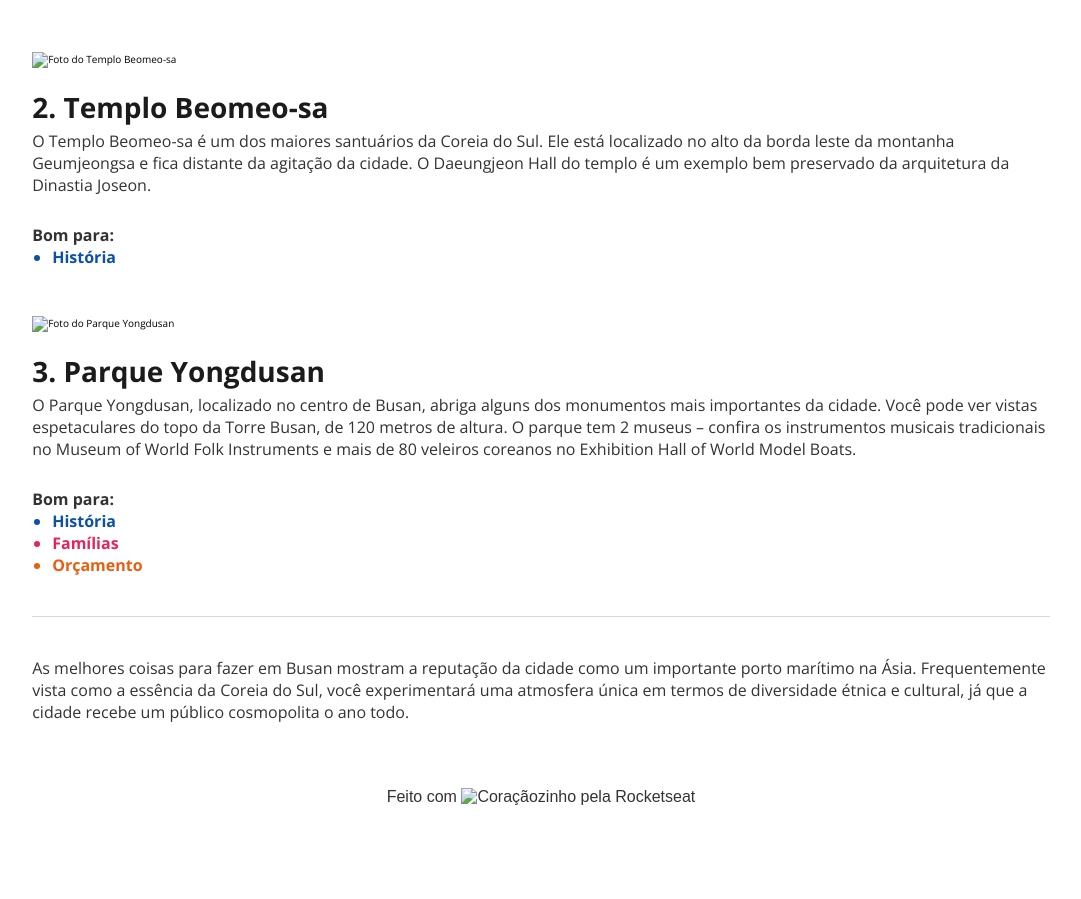
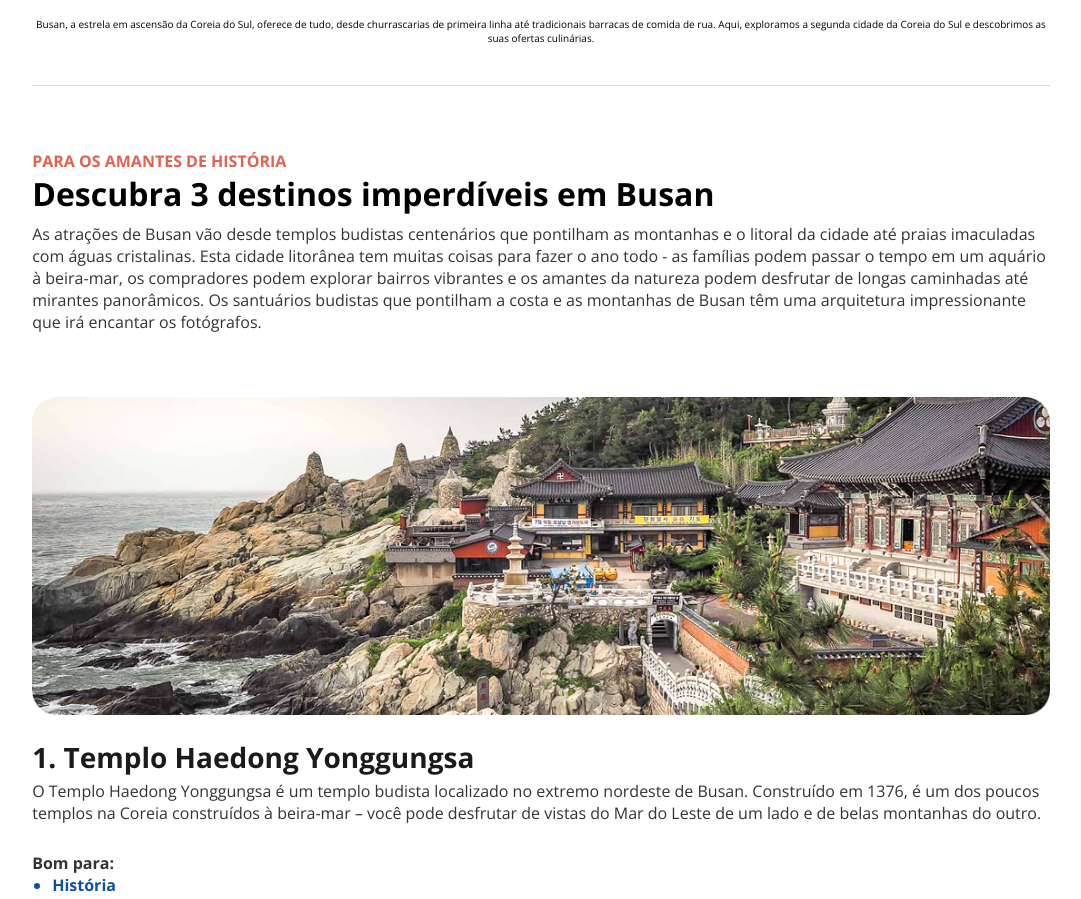
Before and after one commit to paulohfonseca/local-turistico-full-stack, a plain HTML site: page index.html in a window 1280 px wide. Shown: the part 817-1716 px from the top of the page, without its empty margins (99-1180 px from the left). Before the commit the page ends 1671 px from the top, so only its background shows below. Drawn offline with nearby package versions, Linux system fonts and the light colour scheme; the site is published under a folder, as on GitHub Pages, so addresses that start at the root find nothing; a web font is replaced by a local one.

Commit message:
tirando as barras do caminho das imgs

```diff
--- a/index.html
+++ b/index.html
@@ -19,7 +19,7 @@
             <h1>Conheça Busan</h1>
 
             <figure>
-            <img src="/assets/busan-cartao-postal.jpg" alt="foto da cidade de Busan">
+            <img src="assets/busan-cartao-postal.jpg" alt="foto da cidade de Busan">
             <figcaption>
                 Busan, a estrela em ascensão da Coreia do Sul, oferece de tudo, desde churrascarias de primeira linha até tradicionais barracas de comida de rua. Aqui, exploramos a segunda cidade da Coreia do Sul e descobrimos as suas ofertas culinárias.
             </figcaption>
@@ -39,7 +39,7 @@
 
                 <ul class="places">
                     <li>
-                        <img src="/assets/templo-Haedong-Yonggungsa.jpg" alt="Foto do Templo Haedong Yonggungsa">
+                        <img src="assets/templo-Haedong-Yonggungsa.jpg" alt="Foto do Templo Haedong Yonggungsa">
 
                         <h3>1. Templo Haedong Yonggungsa</h3>
 
@@ -54,7 +54,7 @@
                     </li>
 
                     <li>
-                        <img src="/assets/templo-Beomeo-sa.jpg" alt="Foto do Templo Beomeo-sa">
+                        <img src="assets/templo-Beomeo-sa.jpg" alt="Foto do Templo Beomeo-sa">
                         <h3>2. Templo Beomeo-sa</h3>
                         <p>
                             O Templo Beomeo-sa é um dos maiores santuários da Coreia do Sul. Ele está localizado no alto da borda leste da montanha Geumjeongsa e fica distante da agitação da cidade. O Daeungjeon Hall do templo é um exemplo bem preservado da arquitetura da Dinastia Joseon.
@@ -66,7 +66,7 @@
                         </ul>
                     </li>
                     <li>
-                        <img src="/assets/parque-Yongdusan.jpg" alt="Foto do Parque Yongdusan">
+                        <img src="assets/parque-Yongdusan.jpg" alt="Foto do Parque Yongdusan">
                         <h3>3. Parque Yongdusan</h3>
                         <p>
                             O Parque Yongdusan, localizado no centro de Busan, abriga alguns dos monumentos mais importantes da cidade. Você pode ver vistas espetaculares do topo da Torre Busan, de 120 metros de altura. O parque tem 2 museus – confira os instrumentos musicais tradicionais no Museum of World Folk Instruments e mais de 80 veleiros coreanos no Exhibition Hall of World Model Boats.
@@ -93,7 +93,7 @@
         </main>
 
         <footer>
-            Feito com <img src="/assets/ph_heart-fill.svg" alt="Coraçãozinho"> pela Rocketseat
+            Feito com <img src="assets/ph_heart-fill.svg" alt="Coraçãozinho"> pela Rocketseat
         </footer>
     </div>
 </body>
```
